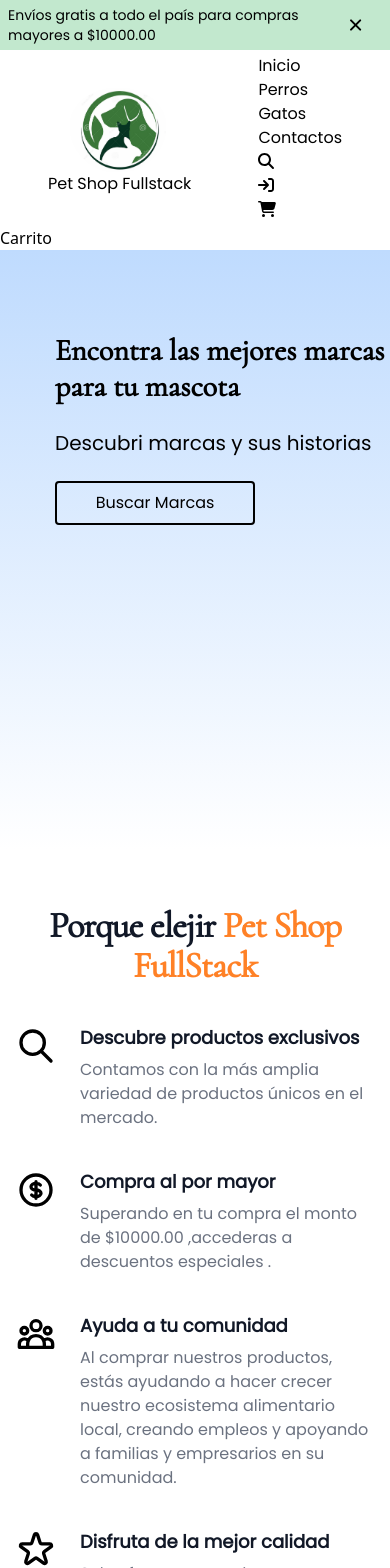
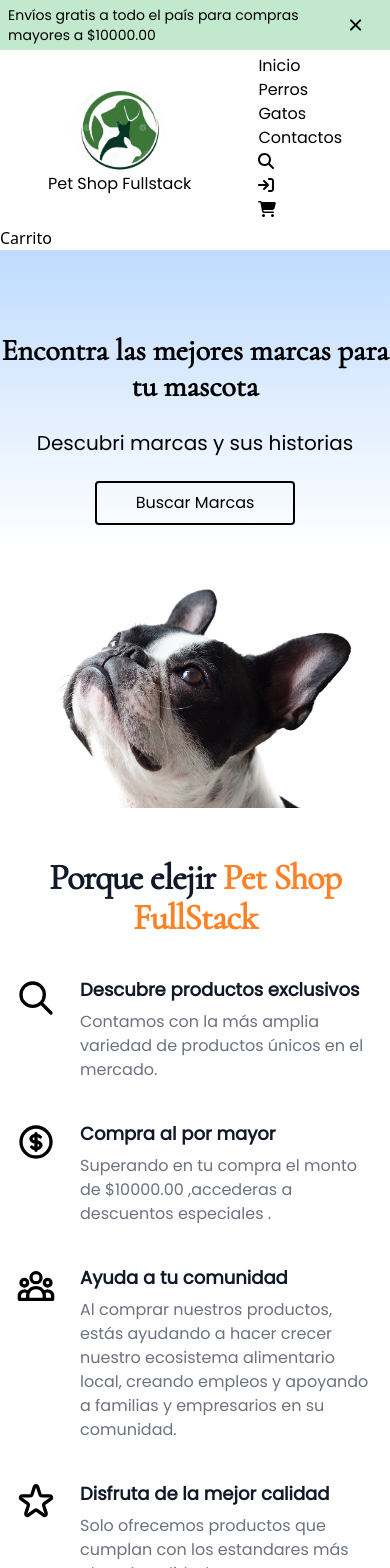
Before and after one commit to jdoors/WebProyect, a React (Create React App) app: page /Carrito in a window 390 px wide. Shown: the top 1568 px of the page. Built offline with nearby package versions, Linux system fonts and the light colour scheme; a web font is replaced by a local one.

Commit message:
DescubrirMarcas mejora en responsive

```diff
--- a/src/components/DescubrirMarcas/DescubrirMarcas.js
+++ b/src/components/DescubrirMarcas/DescubrirMarcas.js
@@ -5,8 +5,8 @@ const DMarca = () => {
     return (
 
         <div className="flex-row w-screen md:flex">
-
-            <div className="h-[600px] object-center font-cormorant bg-gradient-to-b md:bg-gradient-to-r from-blue-200">
+            {/* Para md */}
+            <div className="h-[600px] object-center font-cormorant bg-gradient-to-b hidden md:block bg-gradient-to-r from-blue-200">
                 <br/>
                 <h1 className="text-3xl md:text-6xl font-[700] ml-[55px] mt-[15%]">Encontra las mejores marcas para tu mascota</h1>
                 <br/>
@@ -16,9 +16,24 @@ const DMarca = () => {
                     Buscar Marcas
                 </button>
             </div>
+            {/* Para sm */}
+            <div className="h-[300px] object-center text-center font-cormorant bg-gradient-to-b block md:hidden from-blue-200">
+                <br/>
+                <h1 className="text-3xl font-[700] mt-[15%]">Encontra las mejores marcas para tu mascota</h1>
+                <br/>
+                <h2 className="text-xl font-poppins">Descubri marcas y sus historias</h2>
+                <br/>
+                <button className='border-2 border-black text-black rounded w-[200px] h-11 font-poppins'>
+                    Buscar Marcas
+                </button>
+            </div>
 
             <div className="hidden md:block">
                     <img className="object-none object-left h-[600px]" src={DescubrirMarcas}/>
+            </div>
+
+            <div className="block md:hidden">
+                    <img className="" src={DescubrirMarcas}/>
             </div>
 
         </div>
--- a/src/components/WhyChoose.js
+++ b/src/components/WhyChoose.js
@@ -38,10 +38,10 @@ export const caracteristicas = [
 
 export default function PorqueElejirnos() {
   return (
-    <div className="py-12 bg-white">
+    <div className="bg-white">
       <div className="px-4 mx-auto max-w-7xl sm:px-6 lg:px-8">
         <div className="lg:text-center">
-          <p className="mt-2 text-4xl font-bold leading-10 tracking-tight text-center text-gray-900 font-cormorant">
+          <p className="mt-[50px] text-4xl font-bold leading-10 tracking-tight text-center text-gray-900 font-cormorant">
             Porque elejir <span className="text-[#FF8126] leading-10">Pet Shop FullStack</span>
           </p>
         </div>
```
